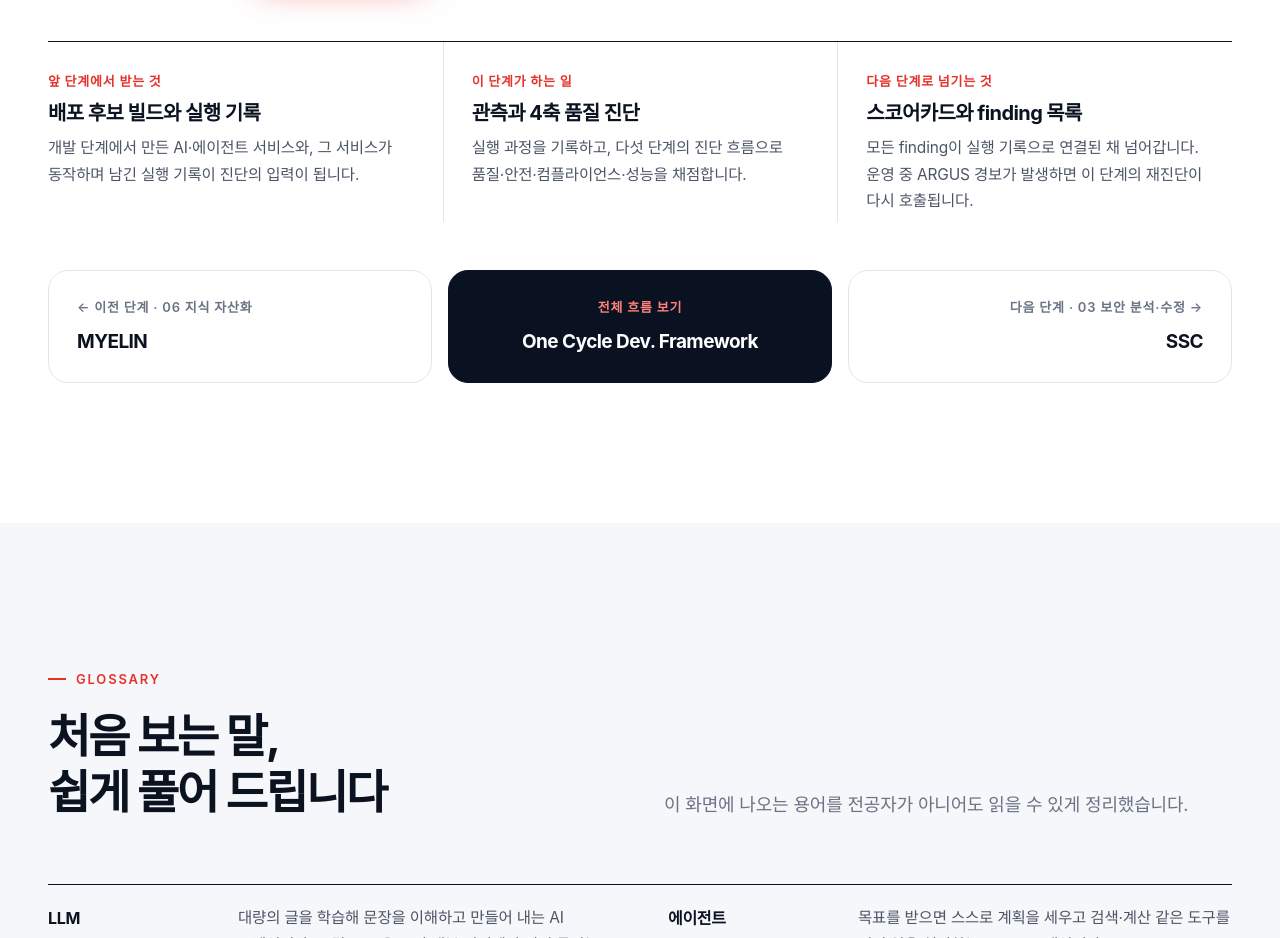
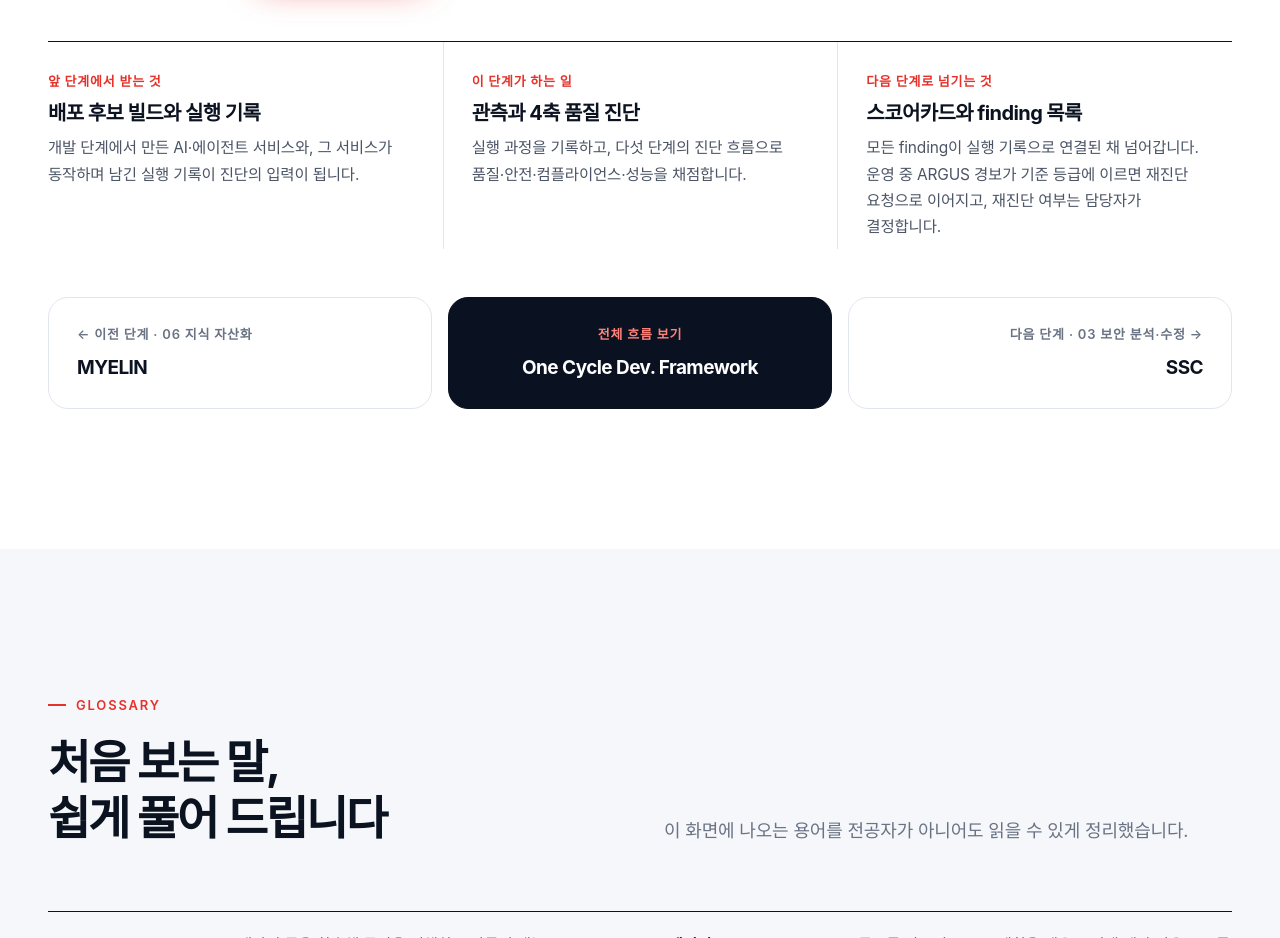
Before and after one commit to wdlab1958/WDLAB-LLMOps-Webpage, a plain HTML site: page ISMA3SC003M6.html in a window 1280 px wide. Shown: the part 7180-8118 px from the top of the page. Drawn offline with Linux system fonts and the light colour scheme; a web font is replaced by a local one.

Commit message:
Align wording with what is implemented (One Cycle v3.0 plan)
Co-Authored-By: Claude Fable 5.2 <noreply@anthropic.com>

```diff
--- a/ISMA3SC003M6.html
+++ b/ISMA3SC003M6.html
@@ -164,7 +164,7 @@
   <div class="pd-io">
     <div><small>앞 단계에서 받는 것</small><b>배포 후보 빌드와 실행 기록</b><span>개발 단계에서 만든 AI·에이전트 서비스와, 그 서비스가 동작하며 남긴 실행 기록이 진단의 입력이 됩니다.</span></div>
     <div><small>이 단계가 하는 일</small><b>관측과 4축 품질 진단</b><span>실행 과정을 기록하고, 다섯 단계의 진단 흐름으로 품질·안전·컴플라이언스·성능을 채점합니다.</span></div>
-    <div><small>다음 단계로 넘기는 것</small><b>스코어카드와 finding 목록</b><span>모든 finding이 실행 기록으로 연결된 채 넘어갑니다. 운영 중 ARGUS 경보가 발생하면 이 단계의 재진단이 다시 호출됩니다.</span></div>
+    <div><small>다음 단계로 넘기는 것</small><b>스코어카드와 finding 목록</b><span>모든 finding이 실행 기록으로 연결된 채 넘어갑니다. 운영 중 ARGUS 경보가 기준 등급에 이르면 재진단 요청으로 이어지고, 재진단 여부는 담당자가 결정합니다.</span></div>
   </div>
   <nav class="pd-nav" aria-label="다른 플랫폼">
     <a class="prev" href="/a3sc/ISMA3SC003M10.do"><small>← 이전 단계 · 06 지식 자산화</small><b>MYELIN</b></a>
```
Also changed, not shown: fragment/ISMA3SC003M6_main.html (+1 -1 lines), index.html (+1 -1 lines).
